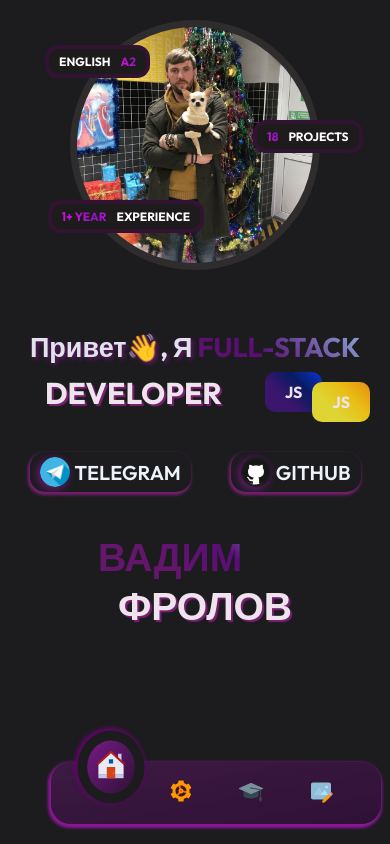
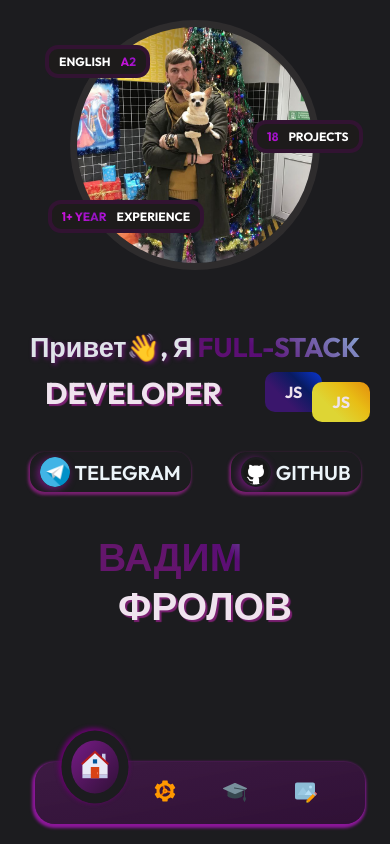
Before and after one commit to stefaniafrolovafrolov/frontend-developer, a React (Create React App) app in the folder frontend/: page / in a window 390 px wide. Shown: the top 844 px of the page. Built offline with nearby package versions, Linux system fonts and the light colour scheme; a web font is replaced by a local one.

Commit message:
Залить на сервер готовое портфолио

```diff
--- a/frontend/src/components/Navbar/Navbar.module.scss
+++ b/frontend/src/components/Navbar/Navbar.module.scss
@@ -27,8 +27,16 @@
     left: 15%;
   }
 
+  @media (max-width: 475px) {
+    left: 10%;
+  }
+
   @media (max-width: 461px) {
     left: 13%;
+  }
+
+  @media (max-width: 399px) {
+    left: 9%;
   }
 
   @media (max-width: 389px) {
```
